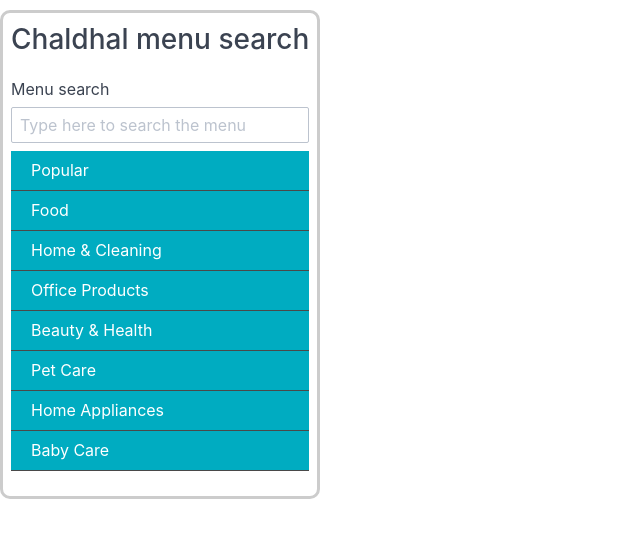
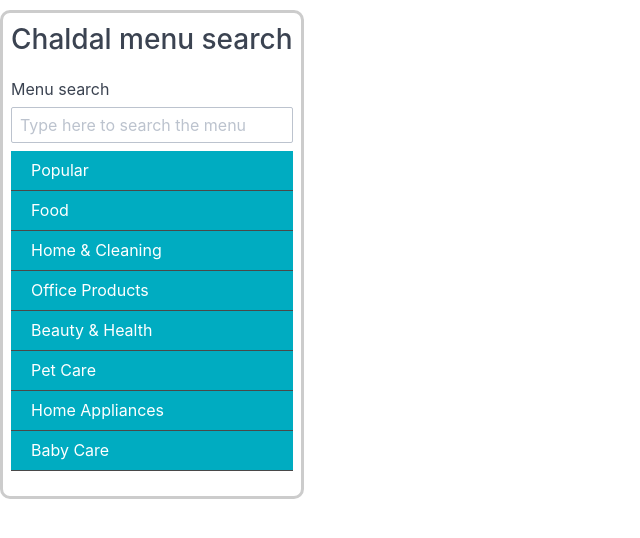
Before and after one commit to gsayem/react-menu-search, a React (Create React App) app: page / in a window 1280 px wide. Shown: the top 538 px of the page, without its empty margins (0-640 px from the left). Built offline with nearby package versions, Linux system fonts and the light colour scheme.

Commit message:
spelling correct to Chaldal from Chaldhal.

```diff
--- a/src/App.js
+++ b/src/App.js
@@ -53,7 +53,7 @@ class App extends Component {
         <div className="columns">
           <div className="col-md-9 centered">
           <form className="container">
-          <h3>Chaldhal menu search</h3>
+          <h3>Chaldal menu search</h3>
             <MyMenu tree={allData} />
           </form>
 
```
Also changed, not shown: public/manifest.json, 1 other file (tests, documents, lock files or other folders).
